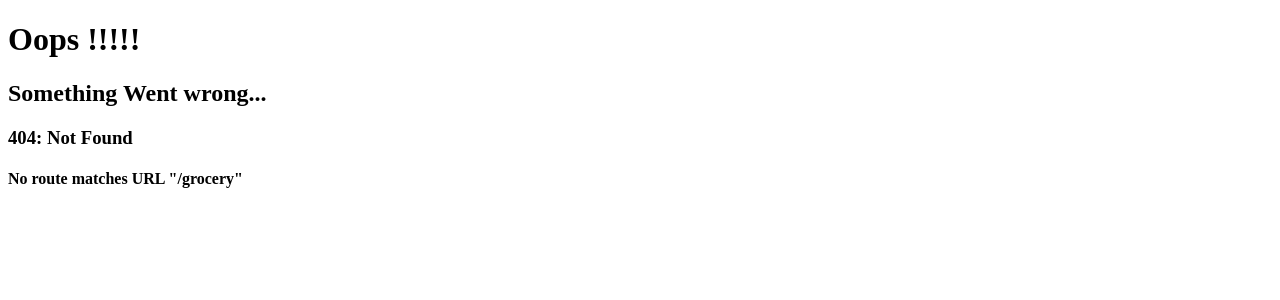
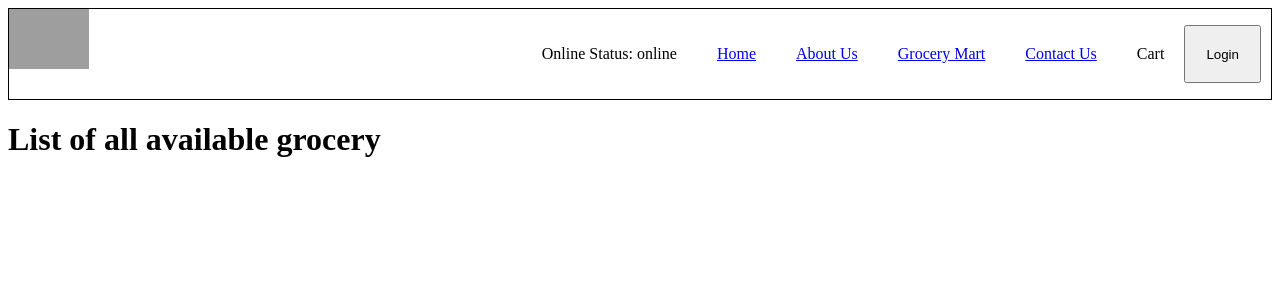
Before and after one commit to preeteshshan09/EndToEndReactJSProject, a React (Vite) app: page /grocery in a window 1280 px wide. Before the commit this address had no page. Shown: the top 300 px of the page. Built offline with nearby package versions, Linux system fonts and the light colour scheme; grey boxes are pictures that could not be loaded.

Commit message:
lazy loading

```diff
--- a/src/App.js
+++ b/src/App.js
@@ -1,4 +1,4 @@
-import React from "react";
+import React, { lazy, Suspense } from "react";
 import ReactDOM from "react-dom/client";
 import Header from "./components/Header";
 import Body from "./components/Body";
@@ -7,6 +7,13 @@
 import ContactUs from "./components/ContactUs";
 import PageNotFound from "./components/PageNotFound";
 import RestaurantMenu from "./components/RestaurantMenu";
+// import Grocery from "./components/Grocery";
+//Chunking
+//Code Splitting
+//Lazy loading
+//Dynamic bundling
+
+const Grocery = lazy(() => import("./components/Grocery"));
 
 const AppLayoutComponent = () => {
   return (
@@ -35,6 +42,14 @@
         element: <ContactUs />,
       },
       {
+        path: "/grocery",
+        element: (
+          <Suspense fallback={<h1>Loading ...</h1>}>
+            <Grocery />
+          </Suspense>
+        ),
+      },
+      {
         path: "/restaurant/:resId",
         element: <RestaurantMenu />,
       },
--- /dev/null
+++ b/src/components/Grocery.js
@@ -0,0 +1,5 @@
+const Grocery = () => {
+  return <h1>List of all available grocery</h1>;
+};
+
+export default Grocery;
--- a/src/components/Header.js
+++ b/src/components/Header.js
@@ -21,6 +21,9 @@
             <Link to="/about">About Us</Link>
           </li>
           <li>
+            <Link to="/grocery">Grocery Mart</Link>
+          </li>
+          <li>
             <Link to="/contact">Contact Us</Link>
           </li>
           <li>Cart</li>
```
